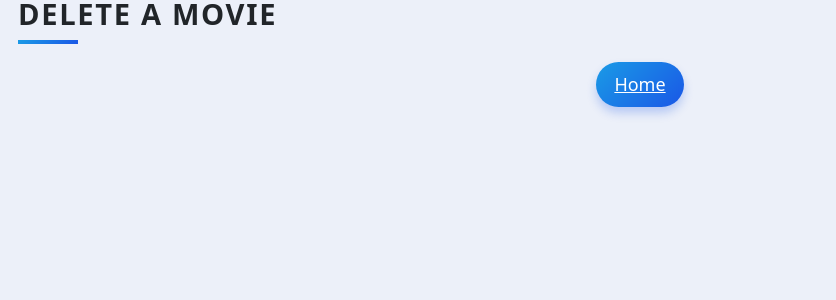
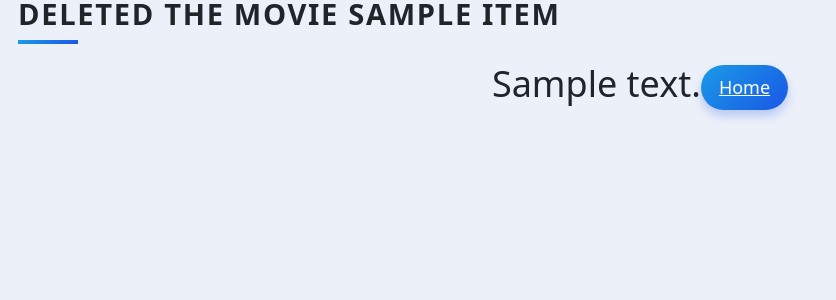
Before and after one commit to WalukaUI/Day-60-to-70, a Flask app: template Day64_Movies/templates/delete.html in a window 1280 px wide. Shown: the top 300 px of the page, without its empty margins (0-836 px from the left). Run offline with Flask 3, Linux system fonts and the light colour scheme; the template is opened without the code that fills it: most values are stand-ins (such as "Sample title", 1, 10 or a date in 2020); some libraries are stand-ins or nearby versions.

Commit message:
"Day64 delete functionality added"

```diff
--- a/Day64_Movies/main.py
+++ b/Day64_Movies/main.py
@@ -100,7 +100,14 @@ def update():
 
 @app.route("/delete")
 def delete():
-    return render_template("delete.html")
+    item_id_to_dlt = request.args.get('item_to_delete')
+    with app.app_context():
+        # movie_to_delete = db.session.execute(db.select(Movie).where(Movie.id == item_id_to_dlt)).scalar()
+        movie_to_delete = db.get_or_404(Movie, item_id_to_dlt)
+        db.session.delete(movie_to_delete)
+        db.session.commit()
+        print("deleted")
+    return render_template("delete.html", item=movie_to_delete)
 
 
 if __name__ == '__main__':
--- a/Day64_Movies/templates/delete.html
+++ b/Day64_Movies/templates/delete.html
@@ -4,7 +4,8 @@
 
 {% block content %}
 <div class="content">
-    <h1 class="heading">Delete a Movie</h1>
+    <h1 class="heading">Deleted the Movie {{item.title}}</h1>
+    <h2>{{item.description}}</h2>
     <a href="{{url_for('home')}}" class="button">Home</a>
 </div>
 {% endblock %}
--- a/Day64_Movies/templates/index.html
+++ b/Day64_Movies/templates/index.html
@@ -24,8 +24,8 @@
            {{item.description}}
         </p>
 
-        <a href="{{url_for('update', item_to_update=item)}}" class="button">Update</a>
-        <a href="{{url_for('delete', item_to_delete=item)}}" class="button delete-button">Delete</a>
+        <a href="{{url_for('update', item_to_update=item.id)}}" class="button">Update</a>
+        <a href="{{url_for('delete', item_to_delete=item.id)}}" class="button delete-button">Delete</a>
 
       </div>
     </div>
```
Also changed, not shown: Day64_Movies/instance/new-movie-collection.db.
